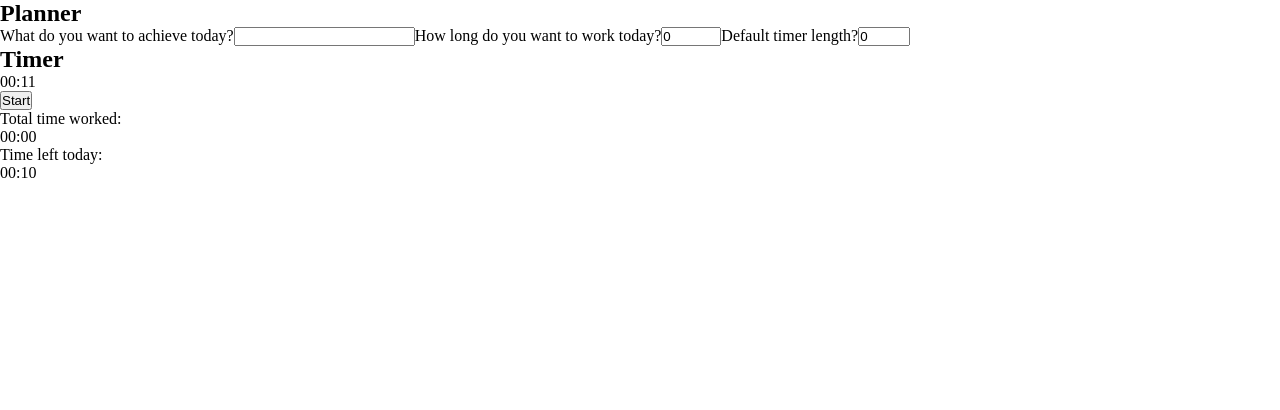
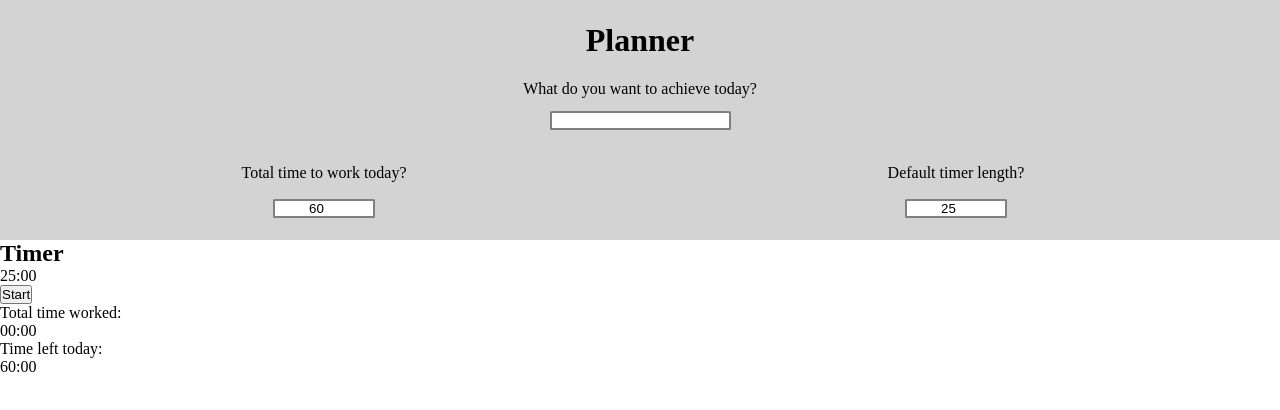
Before and after one commit to ChrisJLP/Productivity-planner, a React (Vite) app: page / in a window 1280 px wide. Shown: the top 410 px of the page. Built offline with nearby package versions, Linux system fonts and the light colour scheme.

Commit message:
Add positioning to Planner module styling

```diff
--- a/src/components/Planner.jsx
+++ b/src/components/Planner.jsx
@@ -1,10 +1,11 @@
 import { useState } from "react";
 import Timer from "./Timer.jsx";
+import styles from "../styles/Planner.module.css";
 
 function Planner() {
   const [taskInputVal, setTaskInputVal] = useState("");
-  const [workTimeVal, setWorkTimeVal] = useState(0);
-  const [defaultTimeVal, setDefaultTimeVal] = useState(0);
+  const [workTimeVal, setWorkTimeVal] = useState(60);
+  const [defaultTimeVal, setDefaultTimeVal] = useState(25);
 
   const handleTaskChange = (e) => {
     setTaskInputVal(e.target.value);
@@ -20,19 +21,26 @@ function Planner() {
 
   return (
     <>
-      <h2>Planner</h2>
-      <label htmlFor="task-entry">What do you want to achieve today?</label>
+      <div className={styles.plannerContainer}>
+        <h2 className={styles.plannerTitle}>Planner</h2>
+        <label htmlFor="task-entry" className={styles.topLabel}>
+          What do you want to achieve today?
+        </label>
         <input
+          className={styles.textInputs}
           type="text"
           id="task-entry"
           name="task-entry"
           value={taskInputVal}
           onChange={handleTaskChange}
         />
-      <label htmlFor="work-time-entry">
-        How long do you want to work today?
+        <div className={styles.timerPlanner}>
+          <div className={styles.todayWorkLength}>
+            <label htmlFor="work-time-entry" className={styles.labels}>
+              Total time to work today?
             </label>
             <input
+              className={styles.inputs}
               type="number"
               name="work-time-entry"
               value={workTimeVal}
@@ -40,8 +48,13 @@ function Planner() {
               max="600"
               onChange={handleTimeChange}
             />
-      <label htmlFor="default-time-entry">Default timer length?</label>
+          </div>
+          <div className={styles.defaultTimerLength}>
+            <label htmlFor="default-time-entry" className={styles.labels}>
+              Default timer length?
+            </label>
             <input
+              className={styles.inputs}
               type="number"
               name="default-time-entry"
               value={defaultTimeVal}
@@ -49,6 +62,9 @@ function Planner() {
               max="60"
               onChange={handleDefaultTimeChange}
             />
+          </div>
+        </div>
+      </div>
       <Timer mins={defaultTimeVal} totalTimeToWork={workTimeVal} />
     </>
   );
--- a/src/components/Timer.jsx
+++ b/src/components/Timer.jsx
@@ -2,9 +2,9 @@ import { useState, useEffect } from "react";
 
 function Timer({ mins, totalTimeToWork }) {
   const [timerMinutes, setTimerMinutes] = useState(mins);
-  const [timerSeconds, setTimerSeconds] = useState(11);
+  const [timerSeconds, setTimerSeconds] = useState(0);
   const [totalMinsLeft, setTotalMinsLeft] = useState(totalTimeToWork);
-  const [totalSecondsLeft, setTotalSecondsLeft] = useState(10);
+  const [totalSecondsLeft, setTotalSecondsLeft] = useState(0);
   const [timeWorkedMins, setTimeWorkedMins] = useState(0);
   const [timeWorkedSecs, setTimeWorkedSecs] = useState(0);
   const [isRunning, setIsRunning] = useState(false);
--- /dev/null
+++ b/src/styles/Planner.module.css
@@ -0,0 +1,57 @@
+.plannerContainer {
+    display: flex;
+    flex-direction: column;
+    gap: 5px;
+    align-items: center;
+    justify-content: center;
+    height: 30vh;
+    width: 100vw;
+    background-color: lightgrey;
+}
+
+.timerPlanner {
+    display: flex;
+}
+
+.todayWorkLength, .defaultTimerLength {
+    display: flex;
+    flex-direction: column;
+    flex-wrap: wrap;
+    margin-top: 2vh;
+    gap: 4px;
+    width: 50vw;
+    justify-content: center;
+}
+
+.defaultTimerLength {
+    margin-left: -1vh;
+}
+
+.labels {
+    text-align: center;
+    margin: 1vw;
+}
+
+.inputs {
+    text-align: center;
+    width: 8vw;
+    display: flex;
+    align-self: center;
+    border-radius: 3%;
+    border: 2px solid grey;
+}
+
+.topLabel {
+    margin-top: 2vh;
+}
+
+.plannerTitle {
+    font-size: 32px;
+}
+
+.textInputs {
+    text-align: center;
+    border-radius: 3%;
+    border: 2px solid grey;
+    margin-top: 1vh;
+}
```
Lines whose indentation alone changed are shown as unchanged.
